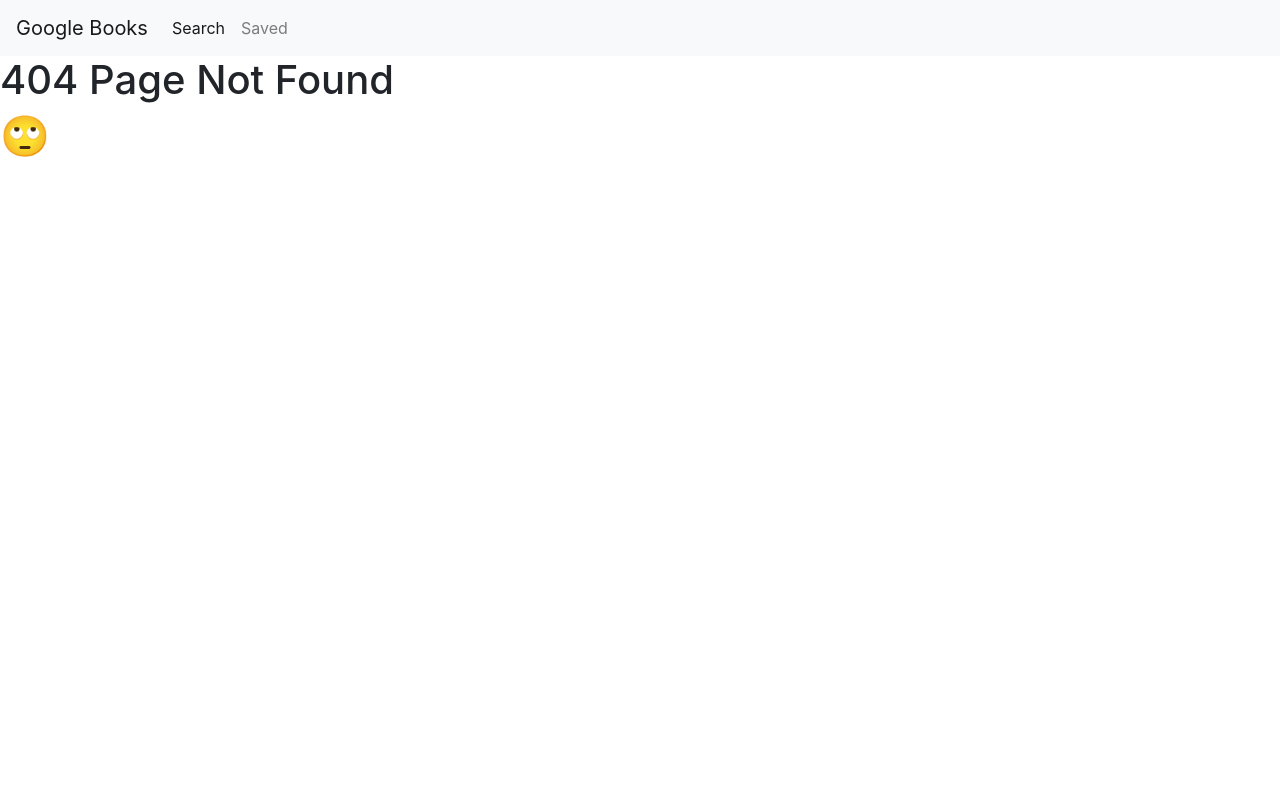
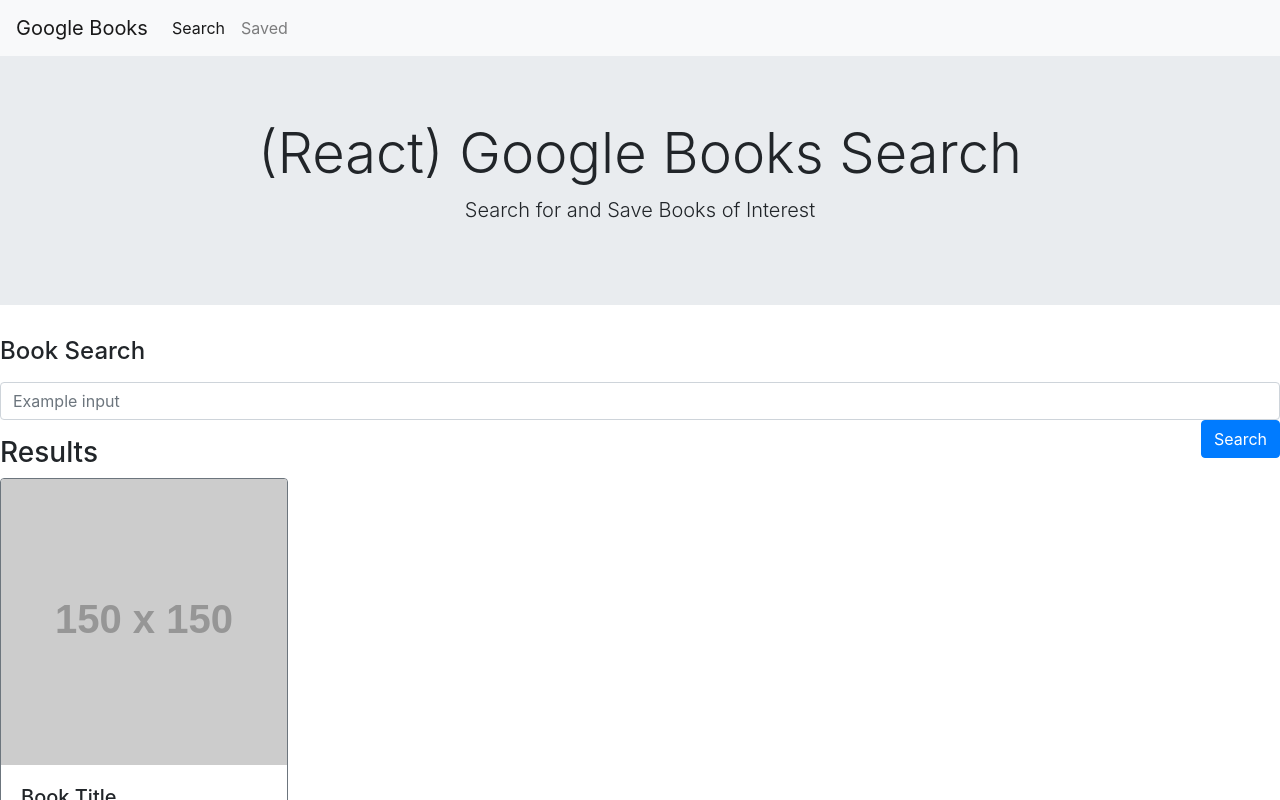
Before and after one commit to jlato89/VandyBoot_GoogleBooksSearch, a React (Create React App) app in the folder client/: page / in a window 1280 px wide. Before the commit this address had no page. Shown: the top 800 px of the page. Built offline with nearby package versions, Linux system fonts and the light colour scheme; the HTML template or start-up script is replaced by a standard one.

Commit message:
changed path of search oage to root

```diff
--- a/client/src/App.js
+++ b/client/src/App.js
@@ -12,7 +12,7 @@
           <div>
              <Navbar />
              <Switch>
-                <Route exact path='/search' component={Search} />
+                <Route exact path='/' component={Search} />
                 <Route exact path='/saved' component={Saved} />
                 <Route component={NoMatch} />
              </Switch>
```
